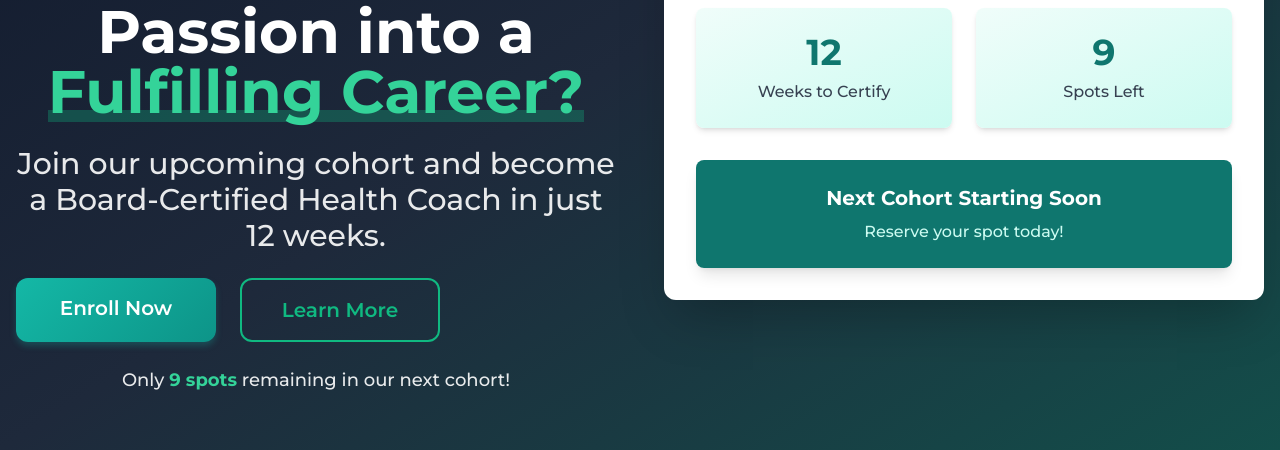
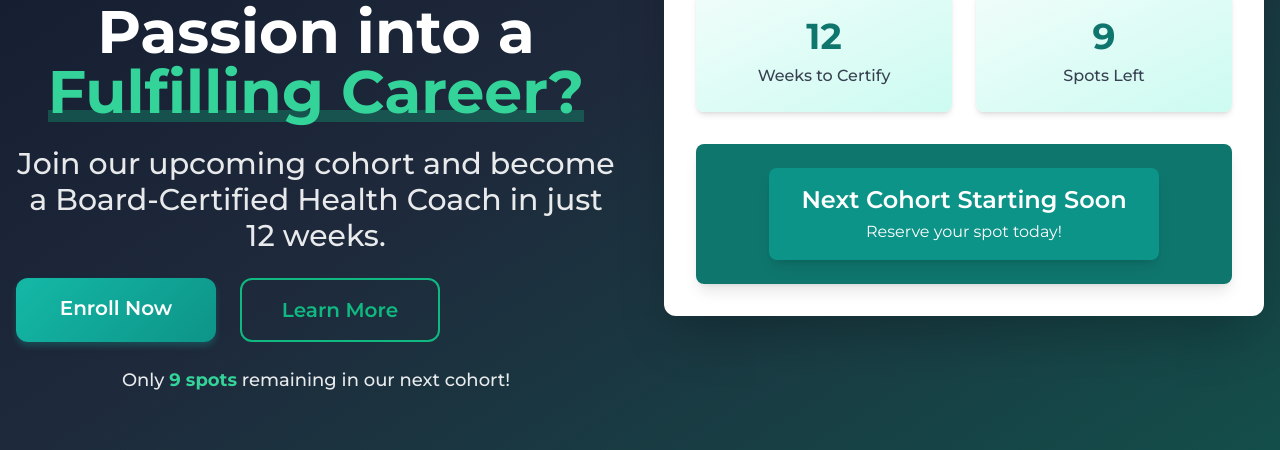
Before and after one commit to Vimly-ai/IHIS, a plain HTML site: page index.html in a window 1280 px wide. Shown: the part 350-800 px from the top of the page. Drawn offline with nearby package versions, Linux system fonts and the light colour scheme.

Commit message:
feat: convert next cohort text into clickable CTA button with hover effects

```diff
--- a/index.html
+++ b/index.html
@@ -104,8 +104,10 @@
 
                         <!-- Next Cohort Box -->
                         <div class="text-center p-6 bg-gradient-to-r from-teal-600 to-teal-700 rounded-lg shadow-lg">
-                            <p class="text-white font-bold text-xl mb-2">Next Cohort Starting Soon</p>
-                            <p class="text-teal-100 font-medium">Reserve your spot today!</p>
+                            <a href="#enroll" class="inline-block bg-teal-500 hover:bg-teal-600 text-white font-semibold text-xl md:text-2xl px-8 py-4 rounded-lg shadow-lg transform transition-all duration-300 hover:scale-105 hover:shadow-xl">
+                                Next Cohort Starting Soon
+                                <div class="text-base mt-1 font-normal">Reserve your spot today!</div>
+                            </a>
                         </div>
                     </div>
                 </div>
```
